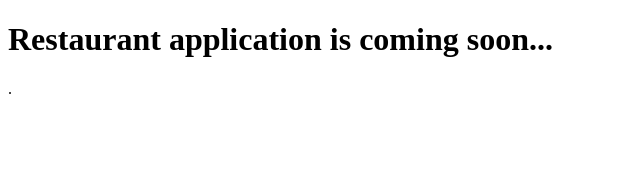
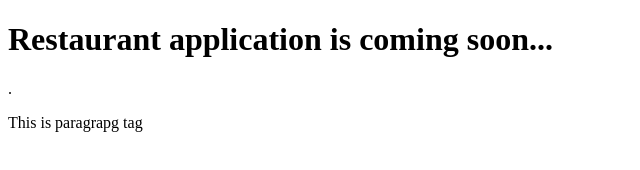
Before and after one commit to rasika-gunjal/restarurant-app, a plain HTML site: page index.html in a window 1280 px wide. Shown: the whole page, without its empty margins (0-640 px from the left). Drawn offline with Linux system fonts and the light colour scheme.

Commit message:
updated index file with proper paragraph tag

```diff
--- a/index.html
+++ b/index.html
@@ -5,6 +5,7 @@
     </head>
         <body>
             <h1>Restaurant application is coming soon...</h1>.
+            <p>This is paragrapg tag</p>
 
         </body>
 </html>
```
